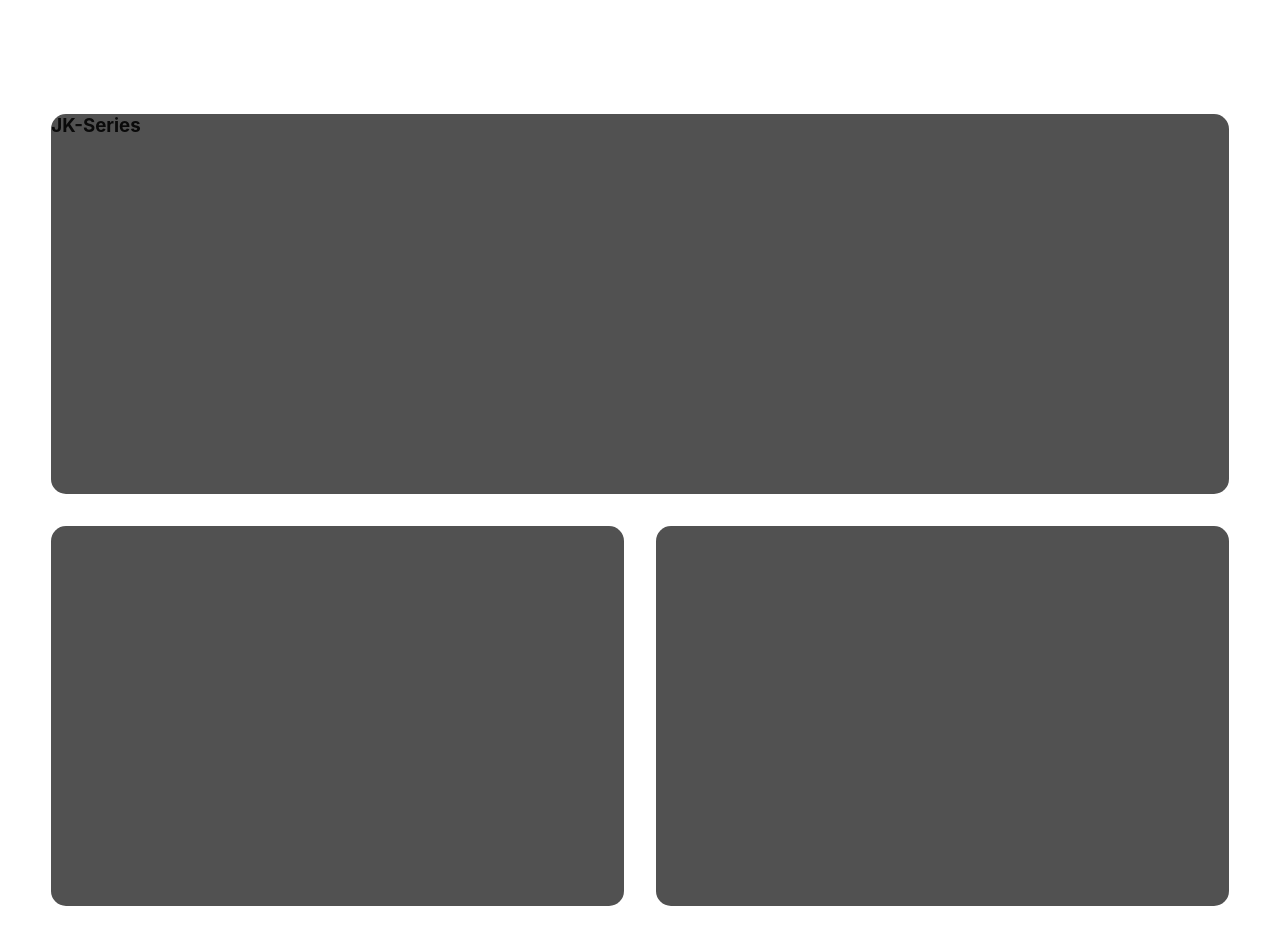
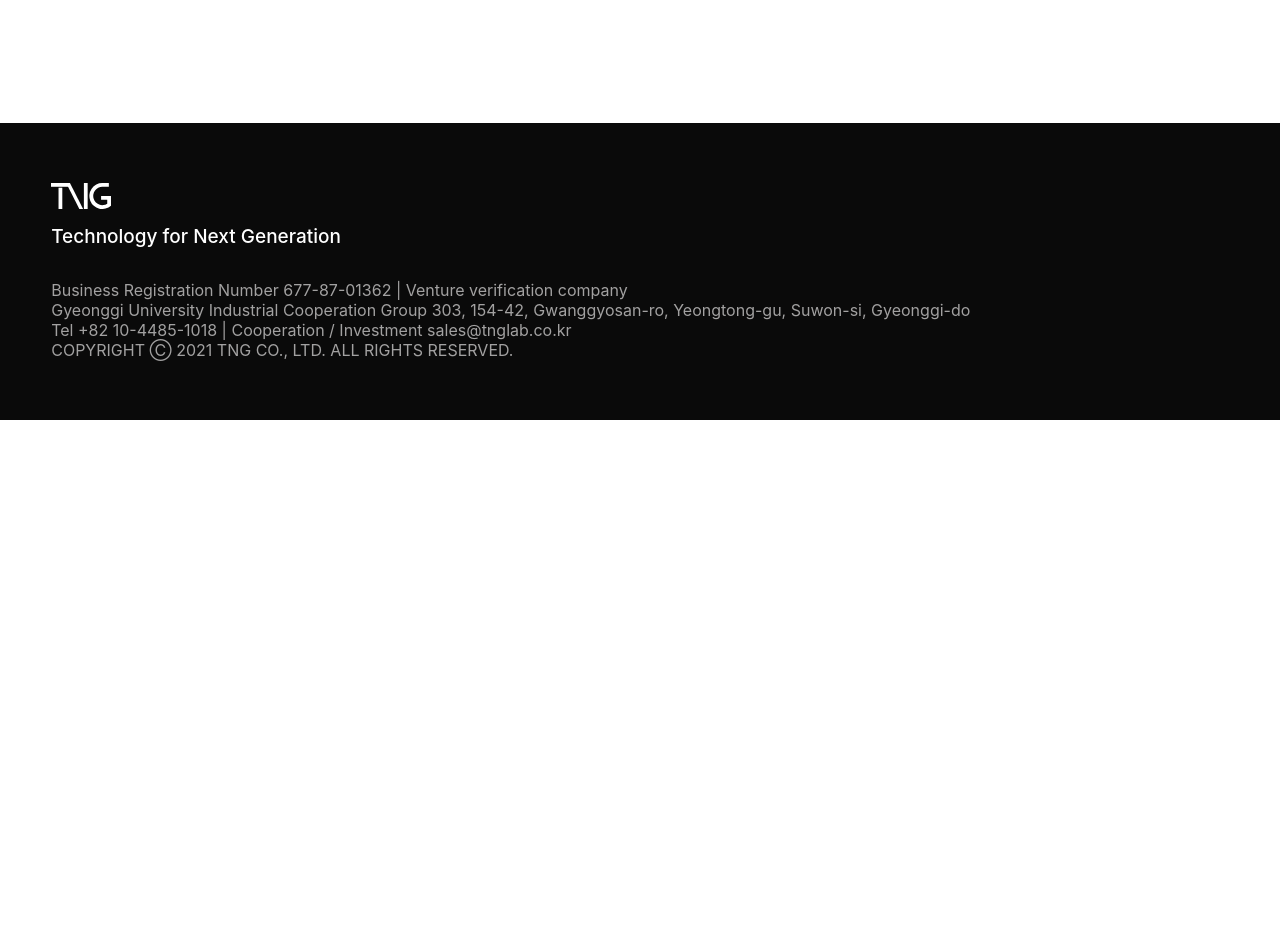
Before and after one commit to k1a11220/tnglab.co.kr, a Gatsby site: page /viewport in a window 1280 px wide. Shown: the part 1520-2452 px from the top of the page. After the commit the page ends 1940 px from the top, so only its background shows below. Built offline with nearby package versions, Linux system fonts and the light colour scheme; Gatsby itself is replaced by a stand-in of ours.

Commit message:
Remove viewport grid

```diff
--- a/src/pages/viewport.js
+++ b/src/pages/viewport.js
@@ -96,7 +96,7 @@ const RefContainer = styled.div`
   align-items: center;
   padding: 80px 0 80px 0;
   & img {
-    width: 80%;
+    width: var(--width);
     margin: 40px;
   }
 `
@@ -159,15 +159,6 @@ const ViewportPage = () => {
             </RefWrapper>
             <img src={PartnerLogo} alt="parter logo" />
           </RefContainer>
-          <CategoryGridWrapper>
-            <CategoryGrid>
-              <CategoryWrapper>
-                <h3>JK-Series</h3>
-              </CategoryWrapper>
-              <CategoryWrapper></CategoryWrapper>
-              <CategoryWrapper></CategoryWrapper>
-            </CategoryGrid>
-          </CategoryGridWrapper>
         </Container>
       </ProductLayout>
     </Layout>
```
